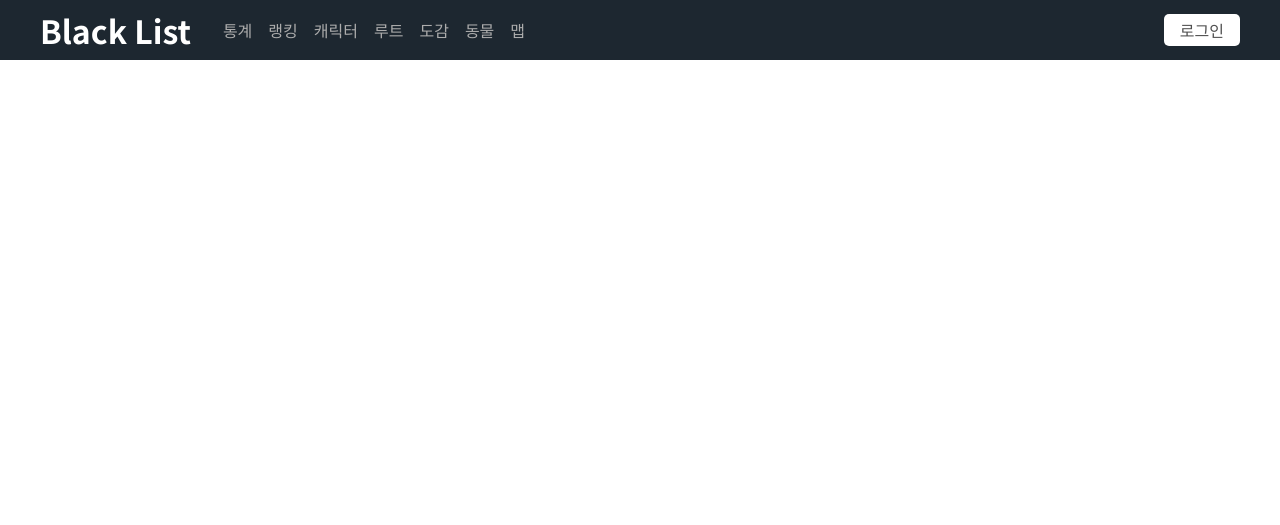
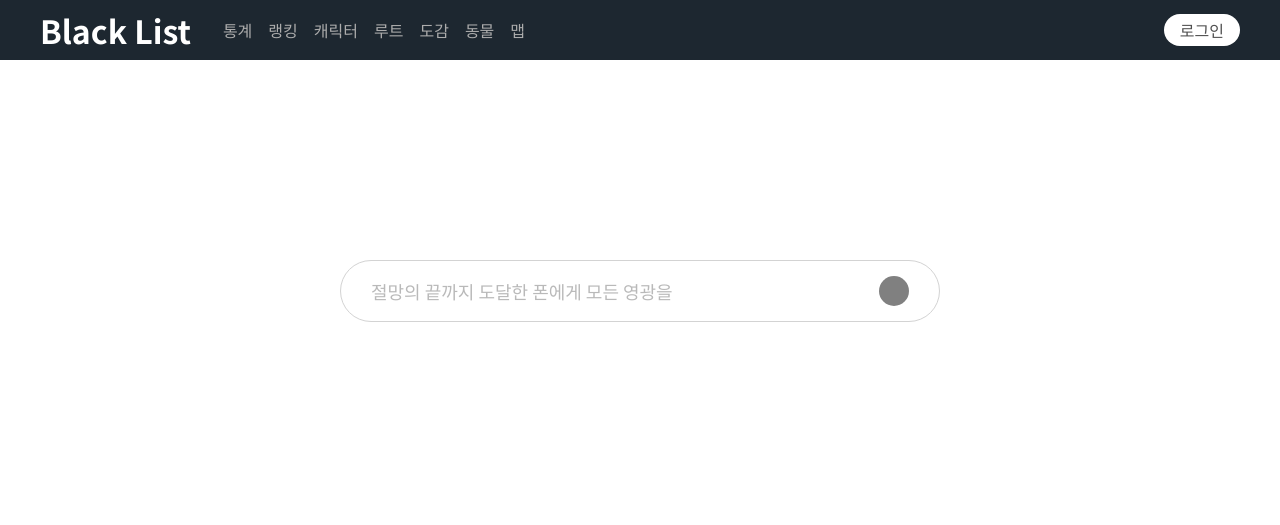
Before and after one commit to honyanglover/BlackList, a website: page views/index.html in a window 1280 px wide. Drawn offline with Linux system fonts and the light colour scheme.

Commit message:
검색창 개발

```diff
--- /dev/null
+++ b/public/js/index/randomPlaceholder.js
@@ -0,0 +1,5 @@
+window.onload = () => {
+    const placeholders = ['실험이 시작되었습니다', '절망의 끝까지 도달한 폰에게 모든 영광을'];
+    const randomIndex = Math.floor(Math.random() * placeholders.length);
+    document.getElementById('inputSearchbar').placeholder = placeholders[randomIndex];
+};
--- a/public/scss/_common.scss
+++ b/public/scss/common/_common.scss
@@ -12,7 +12,18 @@ body {
 }
 
 body {
+    display: flex;
+    flex-direction: column;
     margin: 0;
+}
+
+main {
+    height: 0px;
+    flex: 1 1 0px;
+}
+
+footer {
+    flex: none;
 }
 
 ul,
--- a/public/scss/_header.scss
+++ b/public/scss/common/_header.scss
@@ -34,6 +34,10 @@ header {
     }
 
     @at-root {
+        main {
+            padding-top: $header-height;
+        }
+
         body:not(.mobile) {
             header > *:not(h1) {
                 padding-left: 32px;
@@ -97,7 +101,7 @@ header {
             margin-bottom: auto;
             padding: 0 16px;
 
-            border-radius: 5px;
+            border-radius: 16px;
             border: none;
             background-color: white;
 
--- a/public/scss/index.scss
+++ b/public/scss/index.scss
@@ -1,6 +1,18 @@
 
 
-@import "_fonts.scss";
-@import "_colors.scss";
-@import "_common.scss";
-@import "_header.scss";
+@import "common/_fonts.scss";
+@import "common/_colors.scss";
+@import "common/_common.scss";
+@import "common/_header.scss";
+
+#wrap {
+    width: 100%;
+    max-width: 900px;
+
+    display: flex;
+    flex-direction: column;
+    margin: 0 auto;
+    padding: 200px 40px;
+}
+
+@import "index/_searchbar.scss";
--- /dev/null
+++ b/public/scss/index/_searchbar.scss
@@ -0,0 +1,45 @@
+
+
+#searchbar {
+    width: 100%;
+    max-width: 600px;
+    height: 62px;
+
+    display: flex;
+    flex-direction: row;
+    margin: 0 auto;
+    padding: 15px 30px;
+
+    border-radius: 31px;
+    border: 1px solid #d3d3d3;
+
+    &.focused {
+        box-shadow: 0 0 10px rgba($color: black, $alpha: 0.15);
+    }
+
+    input {
+        width: 0px;
+
+        flex: 1 1 0px;
+        padding: 0;
+        border: none;
+
+        font-size: 18px;
+
+        &::placeholder {
+            opacity: 0.5;
+        }
+    }
+
+    button {
+        width: 30px;
+
+        flex: none;
+        margin-left: 8px;
+        padding: 0;
+
+        border-radius: 15px;
+        border: none;
+        background: gray;
+    }
+}
--- a/views/index.html
+++ b/views/index.html
@@ -5,6 +5,7 @@
     <meta name="viewport" content="width=device-width, initial-scale=1.0">
     <title>Black List</title>
     <link rel="stylesheet" href="/css/index.css">
+    <script src="/js/index/randomPlaceholder.js"></script>
 </head>
 <body>
     <!-- header -->
@@ -41,7 +42,13 @@
 
     <!-- main -->
     <main role="main">
-
+        <div id="wrap">
+            <div id="searchbar">
+                <input type="text" id="inputSearchbar" placeholder="절망의 끝까지 도달한 폰에게 모든 영광을">
+                <!-- <button id="btnImageSearch"></button> -->
+                <button id="btnSearch"></button>
+            </div>
+        </div>
     </main>
 
     <!-- footer -->
```
Also changed, not shown: public/css/index.css, public/scss/common/_colors.scss (renamed from public/scss/_colors.scss), public/scss/common/_fonts.scss (renamed from public/scss/_fonts.scss).
